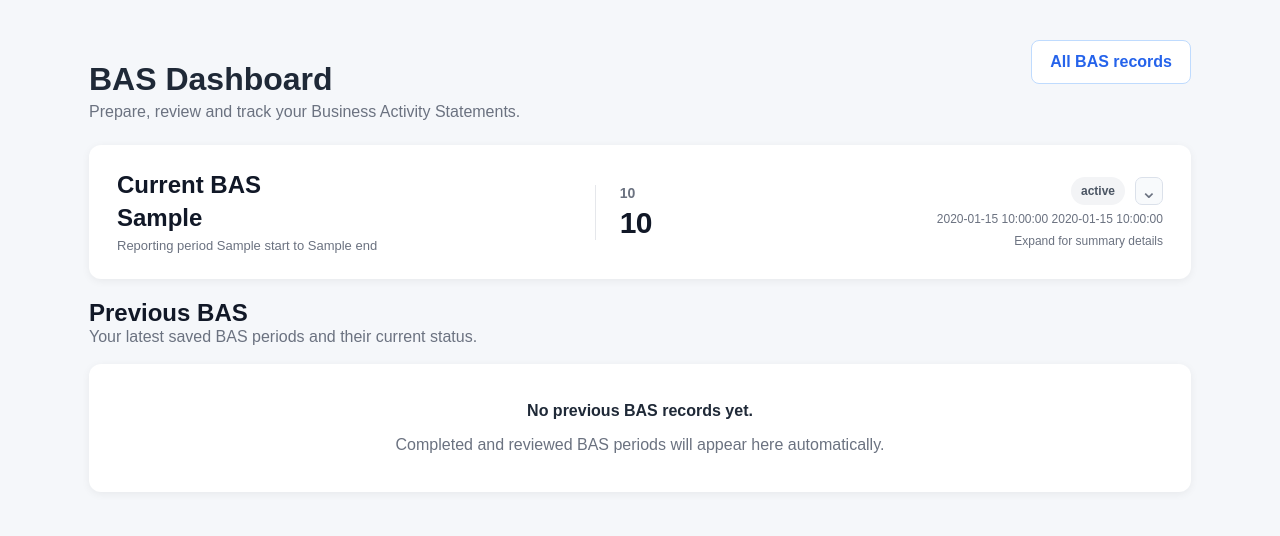
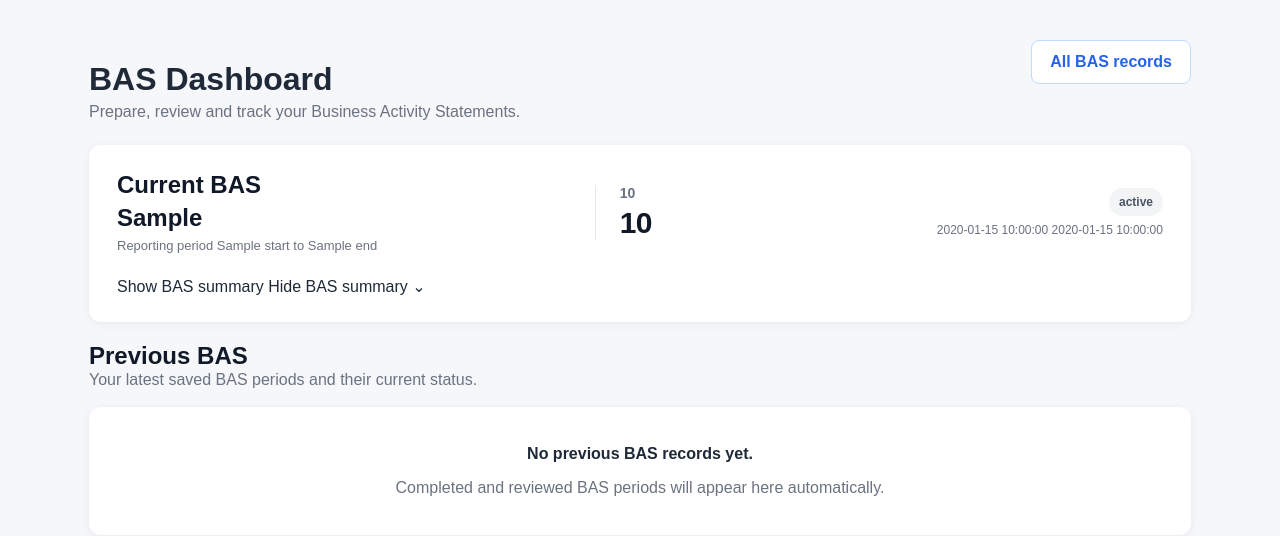
Before and after one commit to raviyadav2509/accounting, a Flask app: template templates/dashboard.html in a window 1280 px wide. Shown: the part 54-590 px from the top of the page. Run offline with Flask 3, Linux system fonts and the light colour scheme; the template is opened without the code that fills it: most values are stand-ins (such as "Sample title", 1, 10 or a date in 2020).

Commit message:
Make BAS expandable control explicit

```diff
--- a/templates/dashboard.html
+++ b/templates/dashboard.html
@@ -24,16 +24,18 @@
         </div>
 
         <div class="summary-status">
-            <div class="summary-status-row">
-                <span class="status-badge {{ current.status_class }}">{{ current.display_status }}</span>
-                <span class="collapse-indicator" aria-hidden="true">⌄</span>
-            </div>
+            <span class="status-badge {{ current.status_class }}">{{ current.display_status }}</span>
             {% if current.status_date %}
                 <div class="status-date">
                     {{ current.status_date_label }} {{ current.status_date }}
                 </div>
             {% endif %}
-            <div class="expand-hint">Expand for summary details</div>
+        </div>
+
+        <div class="summary-toggle">
+            <span class="toggle-label toggle-label-open">Show BAS summary</span>
+            <span class="toggle-label toggle-label-close">Hide BAS summary</span>
+            <span class="toggle-chevron" aria-hidden="true">⌄</span>
         </div>
     </summary>
 
```
